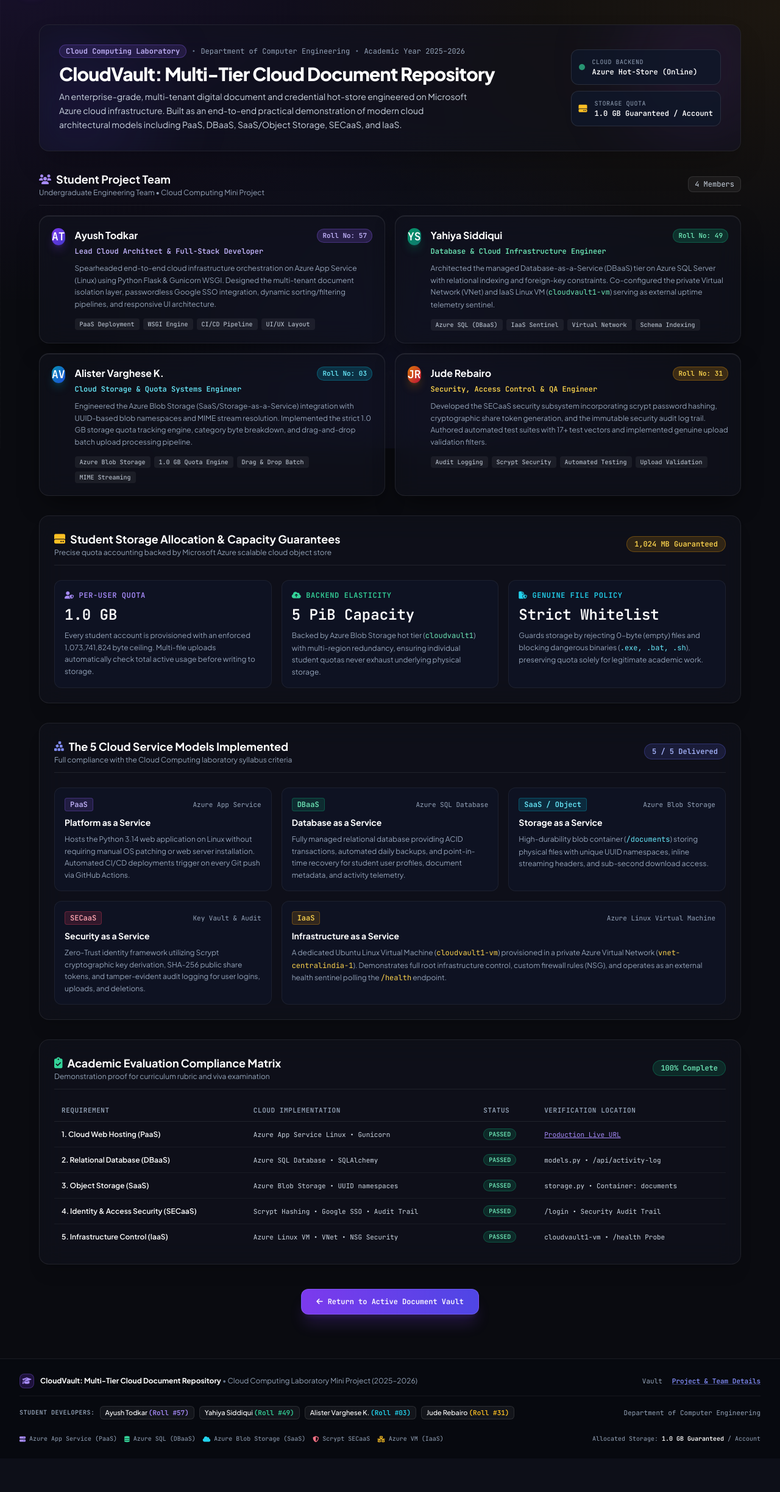
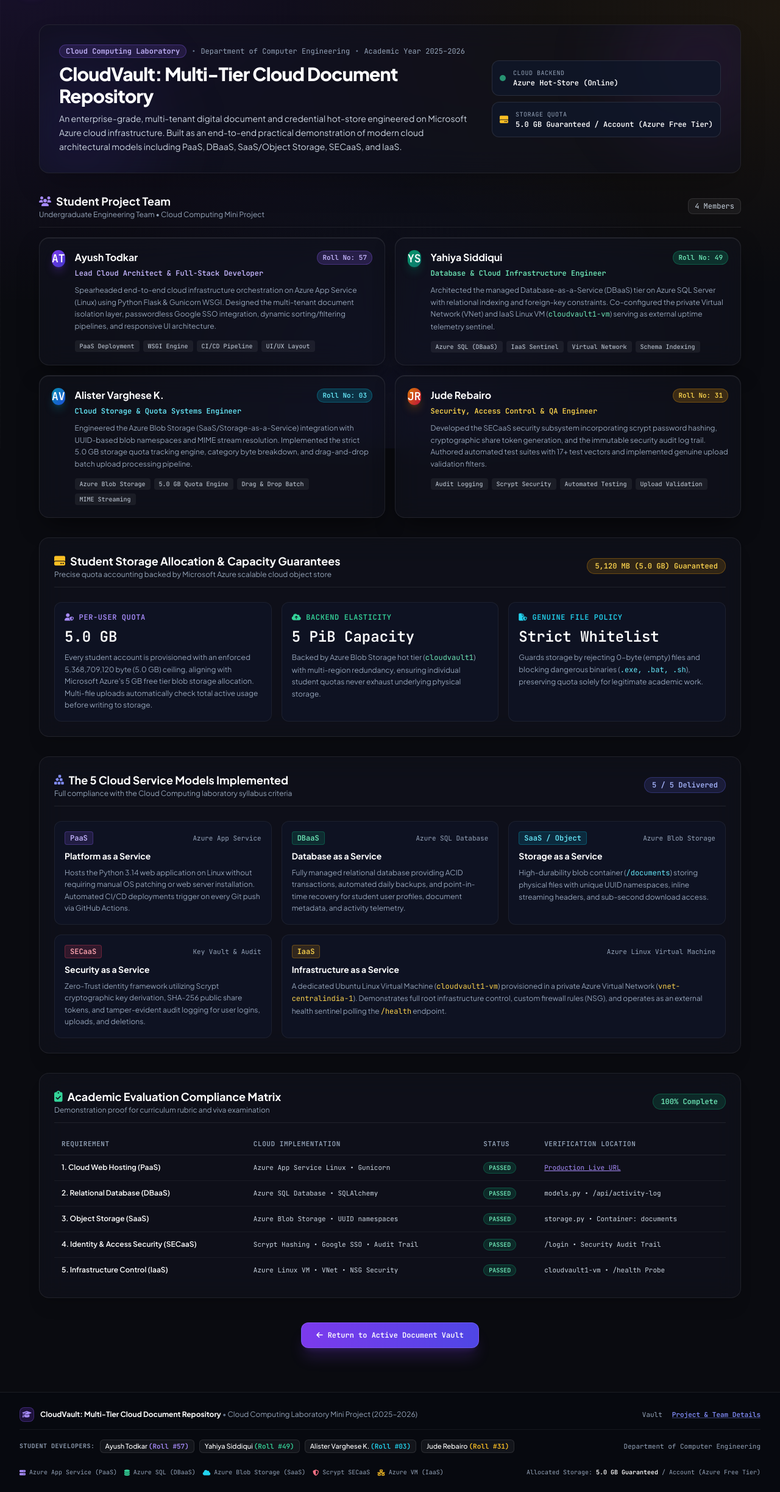
Before and after one commit to AyushTodkar404/CloudVault, a Flask app: page /about in a window 1280 px wide. Shown: the part 65-2511 px from the top of the page at 61% size. Before the commit the page ends 2430 px from the top, so only its background shows below. Run offline with Flask 3, Linux system fonts and the light colour scheme; some libraries are stand-ins or nearby versions.

Commit message:
feat: upgrade per-user storage quota to 5.0 GB matching Azure Free Tier Blob capacity

```diff
--- a/app.py
+++ b/app.py
@@ -486,7 +486,8 @@ def create_app(test_config=None):
             filtered.sort(key=lambda d: d.created_at or datetime.min, reverse=True)
 
         total_bytes = sum(d.file_size or 0 for d in active_documents)
-        quota_bytes = current_user.storage_quota_bytes if hasattr(current_user, "storage_quota_bytes") else 1024 * 1024 * 1024
+        default_quota = int(float(os.getenv("USER_STORAGE_QUOTA_GB", "5.0")) * 1024 * 1024 * 1024)
+        quota_bytes = current_user.storage_quota_bytes if hasattr(current_user, "storage_quota_bytes") else default_quota
         quota_percent = min(100.0, round((total_bytes / quota_bytes) * 100, 1)) if quota_bytes > 0 else 0
 
         # Formatted breakdown sizes and quota percentages
@@ -561,7 +562,7 @@ def create_app(test_config=None):
         current_used = current_user.storage_used_bytes
         quota_bytes = current_user.storage_quota_bytes
         if current_used >= quota_bytes:
-            msg = f"Storage quota limit exceeded ({current_user.formatted_storage_used} / 1.0 GB). Please delete files to proceed."
+            msg = f"Storage quota limit exceeded ({current_user.formatted_storage_used} / {format_size(quota_bytes)}). Please delete files to proceed."
             if is_ajax:
                 return jsonify({"success": False, "error": msg}), 400
             flash(msg, "error")
@@ -852,7 +853,8 @@ def create_app(test_config=None):
     @app.route("/about", methods=["GET"])
     def about():
         """About the CloudVault Project, Developers, and Cloud Architecture."""
-        quota_bytes = current_user.storage_quota_bytes if current_user.is_authenticated and hasattr(current_user, "storage_quota_bytes") else 1024 * 1024 * 1024
+        default_quota = int(float(os.getenv("USER_STORAGE_QUOTA_GB", "5.0")) * 1024 * 1024 * 1024)
+        quota_bytes = current_user.storage_quota_bytes if current_user.is_authenticated and hasattr(current_user, "storage_quota_bytes") else default_quota
         used_bytes = current_user.storage_used_bytes if current_user.is_authenticated and hasattr(current_user, "storage_used_bytes") else 0
         return render_template(
             "about.html",
--- a/models.py
+++ b/models.py
@@ -1,3 +1,4 @@
+import os
 from datetime import datetime, timezone
 from flask_sqlalchemy import SQLAlchemy
 from sqlalchemy import text
@@ -28,8 +29,9 @@ class User(UserMixin, db.Model):
 
     @property
     def storage_quota_bytes(self):
-        """Standard student quota: 1.0 GB (1024 * 1024 * 1024 bytes)."""
-        return 1024 * 1024 * 1024
+        """Standard student quota: 5.0 GB (5,368,709,120 bytes) matching Microsoft Azure Free Tier Blob allowance."""
+        quota_gb = float(os.getenv("USER_STORAGE_QUOTA_GB", "5.0"))
+        return int(quota_gb * 1024 * 1024 * 1024)
 
     @property
     def storage_percentage(self):
--- a/templates/about.html
+++ b/templates/about.html
@@ -39,7 +39,7 @@
           <i class="fa-solid fa-hard-drive text-amber-400 text-sm"></i>
           <div>
             <span class="text-[10px] text-slate-400 block uppercase tracking-wider">Storage Quota</span>
-            <span class="font-bold text-white">1.0 GB Guaranteed / Account</span>
+            <span class="font-bold text-white">5.0 GB Guaranteed / Account (Azure Free Tier)</span>
           </div>
         </div>
       </div>
@@ -134,11 +134,11 @@
             </div>
             <p class="text-xs font-semibold text-cyan-300 font-mono">Cloud Storage & Quota Systems Engineer</p>
             <p class="text-xs text-slate-400 leading-relaxed pt-1">
-              Engineered the Azure Blob Storage (SaaS/Storage-as-a-Service) integration with UUID-based blob namespaces and MIME stream resolution. Implemented the strict 1.0 GB storage quota tracking engine, category byte breakdown, and drag-and-drop batch upload processing pipeline.
+              Engineered the Azure Blob Storage (SaaS/Storage-as-a-Service) integration with UUID-based blob namespaces and MIME stream resolution. Implemented the strict 5.0 GB storage quota tracking engine, category byte breakdown, and drag-and-drop batch upload processing pipeline.
             </p>
             <div class="flex items-center gap-1.5 flex-wrap pt-2 text-[10px] font-mono">
               <span class="px-2 py-0.5 rounded bg-white/[0.06] text-slate-300">Azure Blob Storage</span>
-              <span class="px-2 py-0.5 rounded bg-white/[0.06] text-slate-300">1.0 GB Quota Engine</span>
+              <span class="px-2 py-0.5 rounded bg-white/[0.06] text-slate-300">5.0 GB Quota Engine</span>
               <span class="px-2 py-0.5 rounded bg-white/[0.06] text-slate-300">Drag & Drop Batch</span>
               <span class="px-2 py-0.5 rounded bg-white/[0.06] text-slate-300">MIME Streaming</span>
             </div>
@@ -187,7 +187,7 @@
         <p class="text-xs text-slate-400">Precise quota accounting backed by Microsoft Azure scalable cloud object store</p>
       </div>
       <span class="text-xs font-mono font-bold px-3 py-1 rounded-full bg-amber-500/15 text-amber-300 border border-amber-500/30">
-        1,024 MB Guaranteed
+        5,120 MB (5.0 GB) Guaranteed
       </span>
     </div>
 
@@ -197,9 +197,9 @@
           <i class="fa-solid fa-user-shield"></i>
           <span>Per-User Quota</span>
         </div>
-        <p class="text-2xl font-extrabold text-white font-mono">1.0 GB</p>
+        <p class="text-2xl font-extrabold text-white font-mono">5.0 GB</p>
         <p class="text-xs text-slate-400 leading-relaxed">
-          Every student account is provisioned with an enforced 1,073,741,824 byte ceiling. Multi-file uploads automatically check total active usage before writing to storage.
+          Every student account is provisioned with an enforced 5,368,709,120 byte (5.0 GB) ceiling, aligning with Microsoft Azure's 5 GB free tier blob storage allocation. Multi-file uploads automatically check total active usage before writing to storage.
         </p>
       </div>
 
--- a/templates/base.html
+++ b/templates/base.html
@@ -342,7 +342,7 @@
           <span class="flex items-center gap-1.5"><i class="fa-solid fa-network-wired text-amber-400"></i> Azure VM (IaaS)</span>
         </div>
         <div class="text-slate-400">
-          Allocated Storage: <strong class="text-white">1.0 GB Guaranteed</strong> / Account
+          Allocated Storage: <strong class="text-white">5.0 GB Guaranteed</strong> / Account (Azure Free Tier)
         </div>
       </div>
 
--- a/templates/index.html
+++ b/templates/index.html
@@ -71,11 +71,11 @@
         <div class="bg-indigo-400 h-full transition-all duration-500" style="width: {{ category_percents.get('code', 0) + category_percents.get('archive', 0) + category_percents.get('other', 0) }}%" title="Other: {{ category_breakdown.get('other', '0 B') }}"></div>
       </div>
       <div class="flex items-center justify-between mt-1.5 text-[10px] font-mono">
-        <span class="text-slate-400">{{ storage_percent }}% of 1.0 GB Used</span>
+        <span class="text-slate-400">{{ storage_percent }}% of {{ storage_quota }} Used</span>
         {% if storage_percent > 85 %}
         <span class="text-rose-400 font-semibold flex items-center gap-1"><i class="fa-solid fa-triangle-exclamation"></i> Low Space</span>
         {% else %}
-        <span class="text-emerald-400 font-semibold flex items-center gap-1"><i class="fa-solid fa-circle-check"></i> Standard 1.0 GB Tier</span>
+        <span class="text-emerald-400 font-semibold flex items-center gap-1"><i class="fa-solid fa-circle-check"></i> Standard {{ storage_quota }} Tier</span>
         {% endif %}
       </div>
       <div class="absolute -right-4 -bottom-4 w-20 h-20 bg-amber-500/10 rounded-full blur-xl pointer-events-none group-hover:scale-150 transition-transform"></div>
--- a/test_app.py
+++ b/test_app.py
@@ -429,7 +429,7 @@ class CloudVaultProfessionalFeaturesTestCase(unittest.TestCase):
         self.register_and_login()
         with self.app.app_context():
             user = User.query.filter_by(username="prostudent").first()
-            self.assertEqual(user.storage_quota_bytes, 1024 * 1024 * 1024)  # 1.0 GB
+            self.assertEqual(user.storage_quota_bytes, 5 * 1024 * 1024 * 1024)  # 5.0 GB
             self.assertEqual(user.storage_used_bytes, 0)
             self.assertEqual(user.storage_percentage, 0.0)
 
@@ -447,7 +447,7 @@ class CloudVaultProfessionalFeaturesTestCase(unittest.TestCase):
             db.session.commit()
 
             self.assertEqual(user.storage_used_bytes, 500 * 1024 * 1024)
-            self.assertAlmostEqual(user.storage_percentage, 48.8, delta=0.5)
+            self.assertAlmostEqual(user.storage_percentage, 9.8, delta=0.5)
 
     @mock.patch("storage.storage_manager.upload_file")
     def test_quick_sorting_and_time_filtering(self, mock_upload):
@@ -606,7 +606,7 @@ class CloudVaultProfessionalFeaturesTestCase(unittest.TestCase):
         self.assertIn("31", content)
 
         # Verify Storage Quota & Cloud Architecture
-        self.assertIn("1.0 GB", content)
+        self.assertIn("5.0 GB", content)
         self.assertIn("PaaS", content)
         self.assertIn("DBaaS", content)
         self.assertIn("Azure SQL", content)
```
Also changed, not shown: ARCHITECTURE.md (+3 -3 lines).
